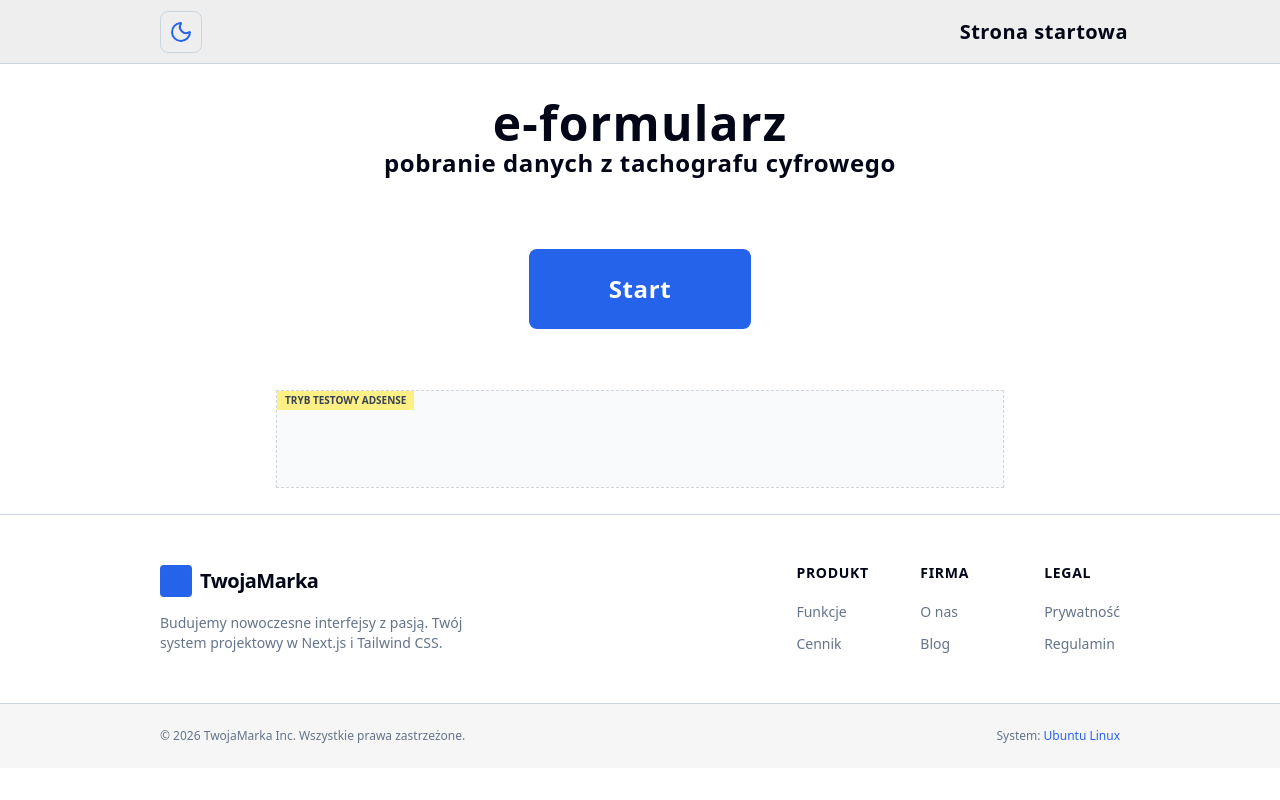
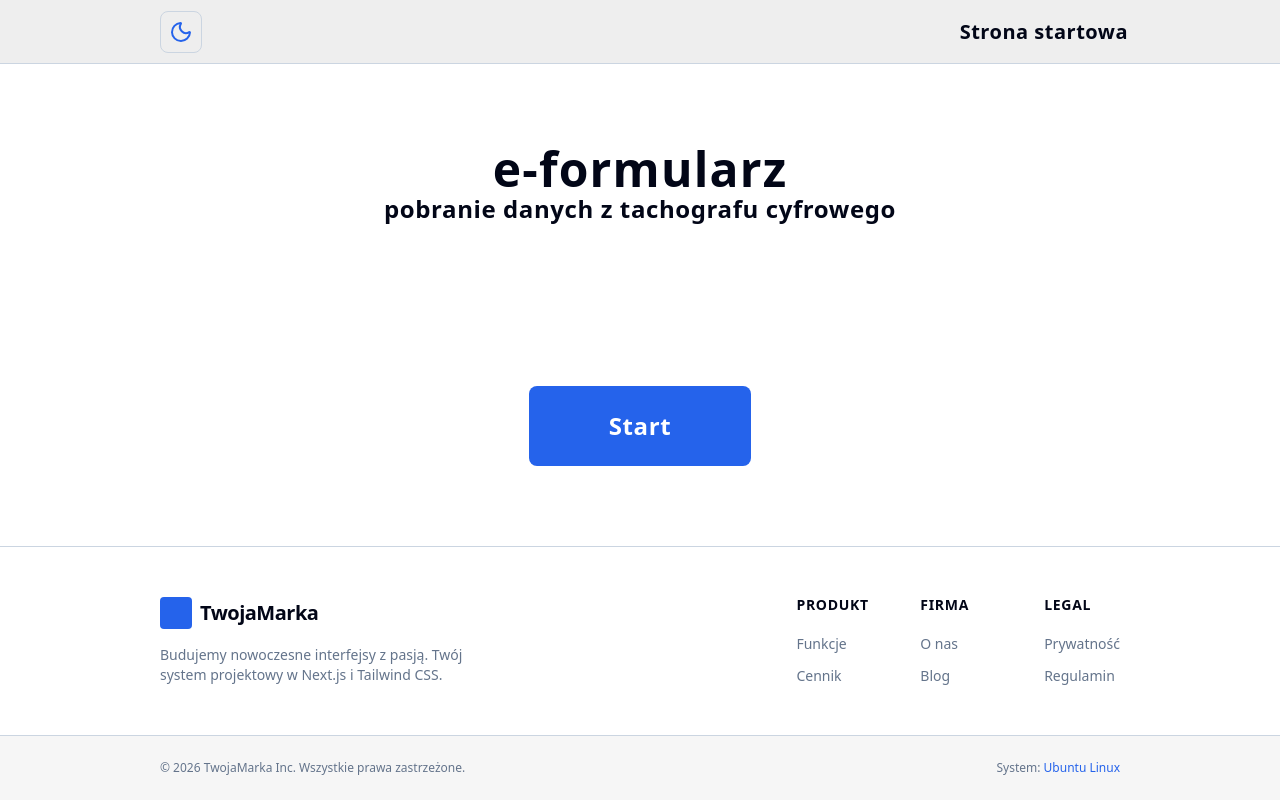
Before and after one commit to TomaszSkiers/tachograph_data_download_form_next_js, a Next.js app: page / in a window 1280 px wide. Built offline with nearby package versions, Linux system fonts and the light colour scheme.

Commit message:
removing manual ads

```diff
--- a/app/page.tsx
+++ b/app/page.tsx
@@ -3,7 +3,7 @@ import Link from "next/link";
 import { ThemeToggle } from "@/components/ui/ThemeToggle";
 import { primaryButton } from "@/styles/buttonsStyles";
 import Footer from "@/components/ui/Footer";
-import AdLeaderboard from "@/components/asSenseGoogle/AdLeaderboard";
+
 
 export default function Home() {
   return (
@@ -38,12 +38,10 @@ export default function Home() {
           </Link>
         </section>
 
-        <section className="flex-1 flex items-center justify-center">
-          <AdLeaderboard className="hidden sm:block" />
-        </section>
+
       </main>
       <Footer className="hidden sm:block"></Footer>
-      <AdLeaderboard className="sm:hidden" />
+
     </div>
   );
 }
--- a/app/pulpit/page.tsx
+++ b/app/pulpit/page.tsx
@@ -3,8 +3,8 @@ import Link from "next/link";
 import Header from "@/components/ui/Header";
 import { ghostButton } from "@/styles/buttonsStyles";
 import { buttons, buttonsDesktop } from "./variables";
-// import Image from "next/image";
-import AdLeaderboard from "@/components/asSenseGoogle/AdLeaderboard";
+
+
 import Footer from "@/components/ui/Footer";
 
 const buttonStyle = `${ghostButton} flex-col items-center gap-5 w-full p-2 font-bold border border-ui-border flex-1`;
@@ -18,7 +18,7 @@ export default function Pulpit() {
         backButtonLabel="Powrót do strony startowej"
         className=" bg-ui-surface border-b border-ui-border"
       />
-      <AdLeaderboard className="hidden sm:block sm:my-8"/>
+
       <section className="sm:hidden flex-1 grid grid-cols-1 sm:grid-cols-2 md:grid-cols-3 gap-4 mt-1  w-full max-w-5xl mx-auto p-3 h-full">
         {buttons.map((button, index) => (
           <Link key={index} href={button.href} className={buttonStyle}>
@@ -45,25 +45,8 @@ export default function Pulpit() {
           </Link>
         ))}
       </section>
-      {/* <div className="sm:hidden flex items-center justify-center border border-ui-border h-30 relative aspect-video overflow-hidden ">
-        <Image
-          src='/photo1.png'
-          alt="opis zdjęcia"
-          fill
-          className="object-cover"
-          sizes="(max-width: 768px) 100vw, (max-width: 1200px) 50vw, 33vw"
-        />
-      </div> */}
-      {/* <div className="hidden sm:block  flex-1 w-full max-w-5xl mx-auto border border-ui-border relative aspect-video overflow-hidden">
-        <Image
-          src='/photo1.png'
-          alt="opis zdjęcia"
-          fill
-          className="object-cover"
-          sizes="(max-width: 768px) 100vw, (max-width: 1200px) 50vw, 33vw"
-        />
-      </div> */}
-      <AdLeaderboard className="sm:my-8"/>
+
+
       <Footer className="hidden sm:block"/>
     </div>
   );
--- a/components/asSenseGoogle/AdLeaderboard.tsx
+++ /dev/null
@@ -1,61 +0,0 @@
-"use client";
-
-import { useEffect } from "react";
-
-interface AdLeaderboardProps {
-  className?: string;
-}
-
-// Definiujemy typ dla tablicy AdSense, aby uniknąć 'any'
-declare global {
-  interface Window {
-    adsbygoogle: Array<unknown>;
-  }
-}
-
-export default function AdLeaderboard({ className }: AdLeaderboardProps) {
-  useEffect(() => {
-    try {
-      // Sprawdzamy bezpiecznie, czy window i adsbygoogle istnieją
-      if (typeof window !== "undefined") {
-        (window.adsbygoogle = window.adsbygoogle || []).push({});
-      }
-    } catch (err) {
-      console.error("Błąd inicjalizacji AdSense:", err);
-    }
-  }, []);
-
-  return (
-    <section className="w-full flex justify-center my-4">
-      <div
-        className={`
-          w-full
-          max-w-182
-          min-h-22.5
-          bg-gray-50 dark:bg-gray-900
-          border border-dashed border-gray-300
-          flex flex-col items-center justify-center
-          relative
-          overflow-hidden
-          ${className || ""}
-        `}
-      >
-        <div className="absolute top-0 left-0 bg-yellow-200 text-[10px] px-2 py-0.5 text-gray-700 uppercase font-bold z-10">
-          Tryb Testowy AdSense
-        </div>
-
-        <ins
-          className="adsbygoogle"
-          style={{ display: "inline-block", width: "728px", height: "90px" }}
-          data-ad-client="ca-pub-5044844456739196"
-          data-ad-slot="1234567890"
-          data-ad-test="on"
-        ></ins>
-
-        <div className="absolute text-gray-400 text-xs italic pointer-events-none">
-          Weryfikacja komunikacji z Google...
-        </div>
-      </div>
-    </section>
-  );
-}
```
